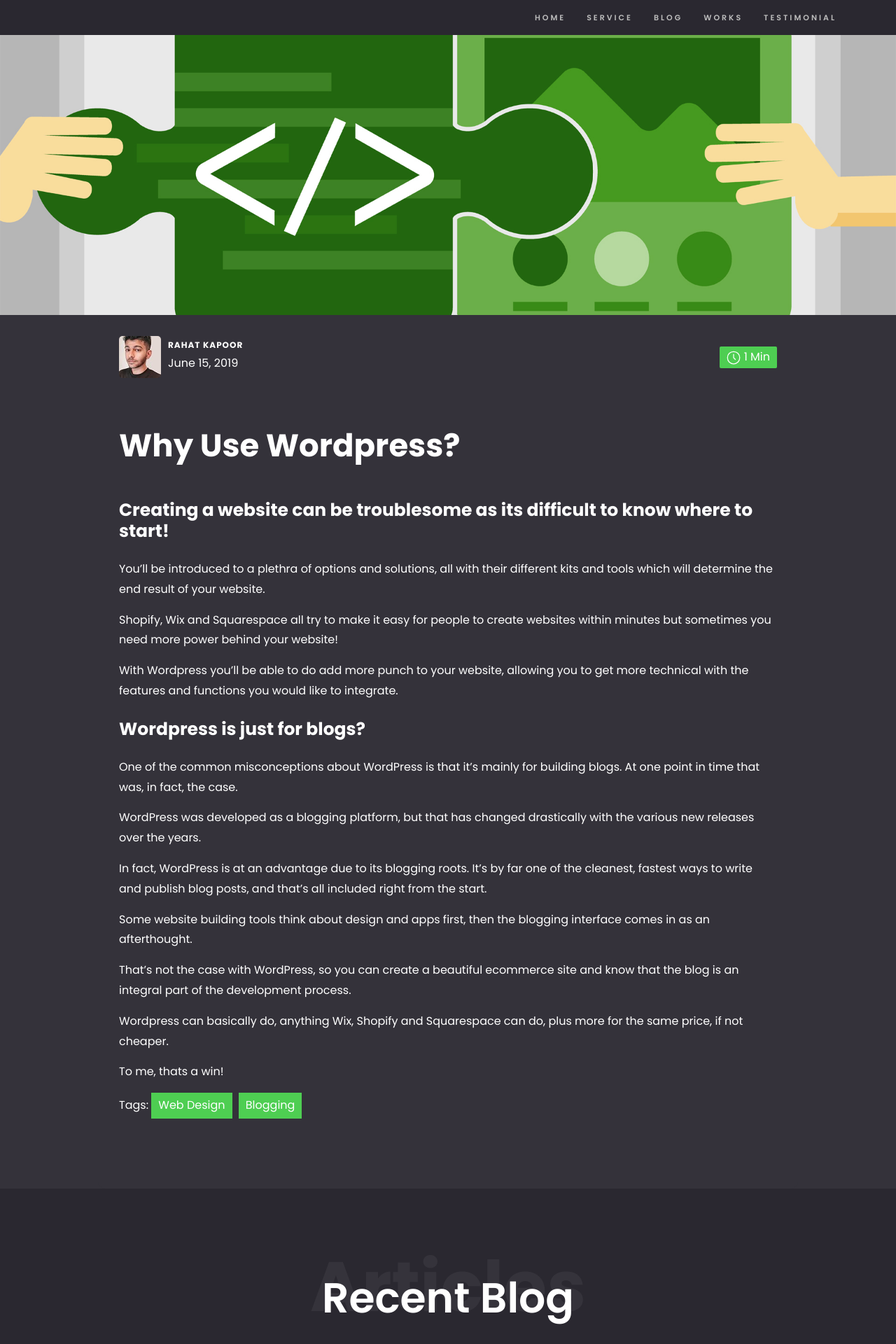
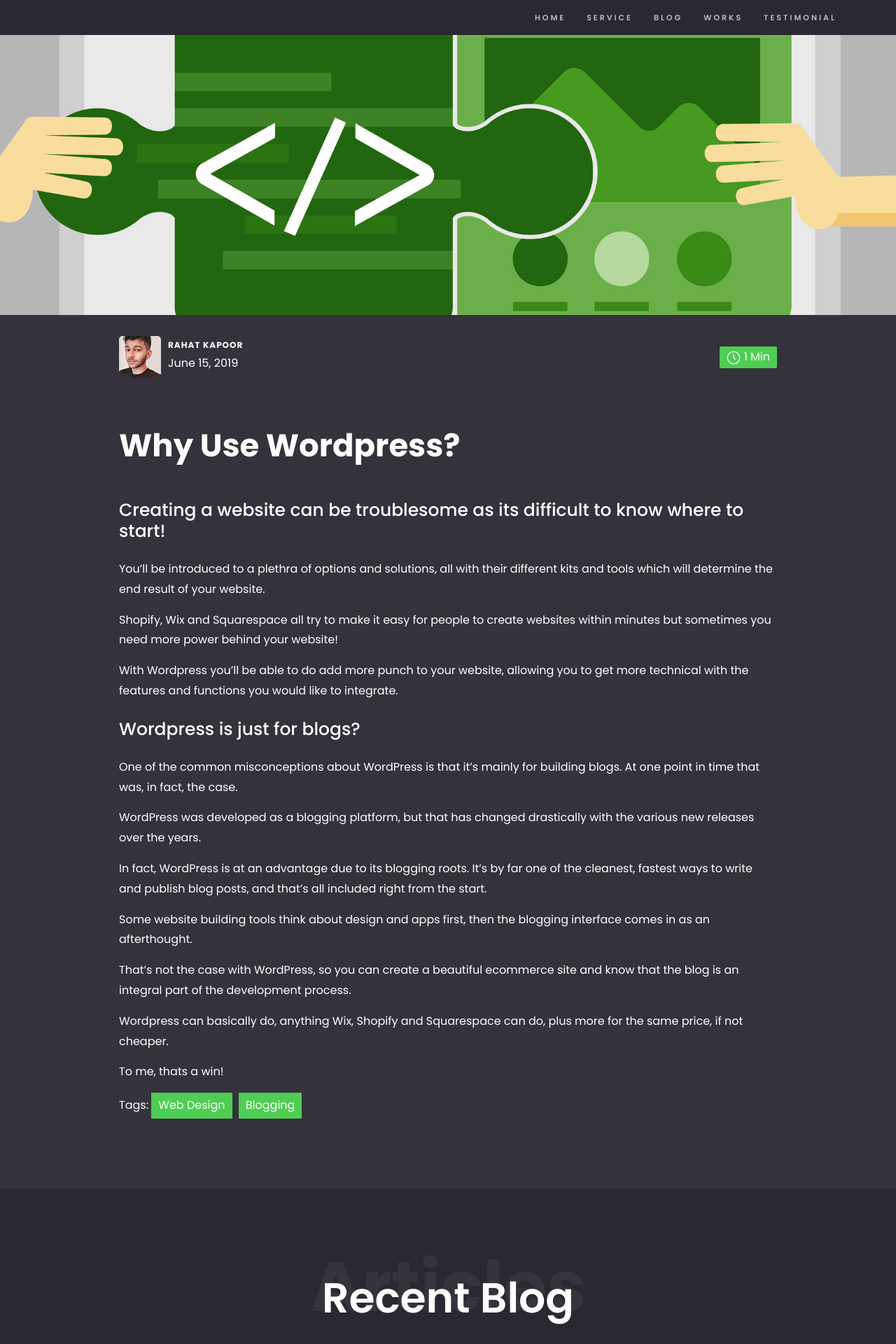
Before and after one commit to RahKapoor/Portfolio, a Jekyll site: the page built from _posts/2019-01-21-10-why-wordpress.md, in a window 1280 px wide. Shown: the top 1920 px of the page at 70% size. Built offline with Jekyll 4.4.1, drawn with Linux system fonts in a browser that asks for light colours.

Commit message:
Update style.css

```diff
--- a/assets/css/style.css
+++ b/assets/css/style.css
@@ -102,6 +102,7 @@
 	letter-spacing: normal;
 	text-transform: none;
 	font-size: 25px;
+	font-weight: 500;
 }
 
 h1, h2, h3, h4, h5, h6 {
@@ -1326,6 +1327,7 @@
 
 .blog-detail-content h2 {
 	margin: 25px 0;
+	font-weight: 500;
 }
 
 .blog-detail-content blockquote {
```
